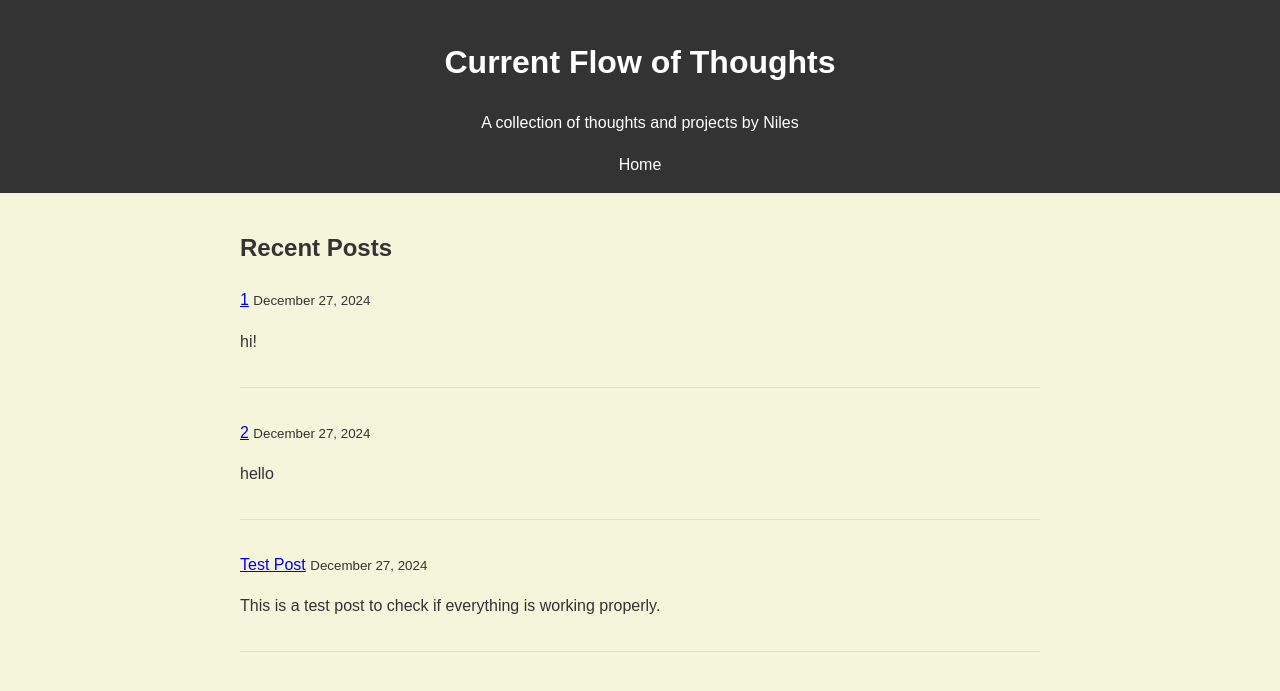
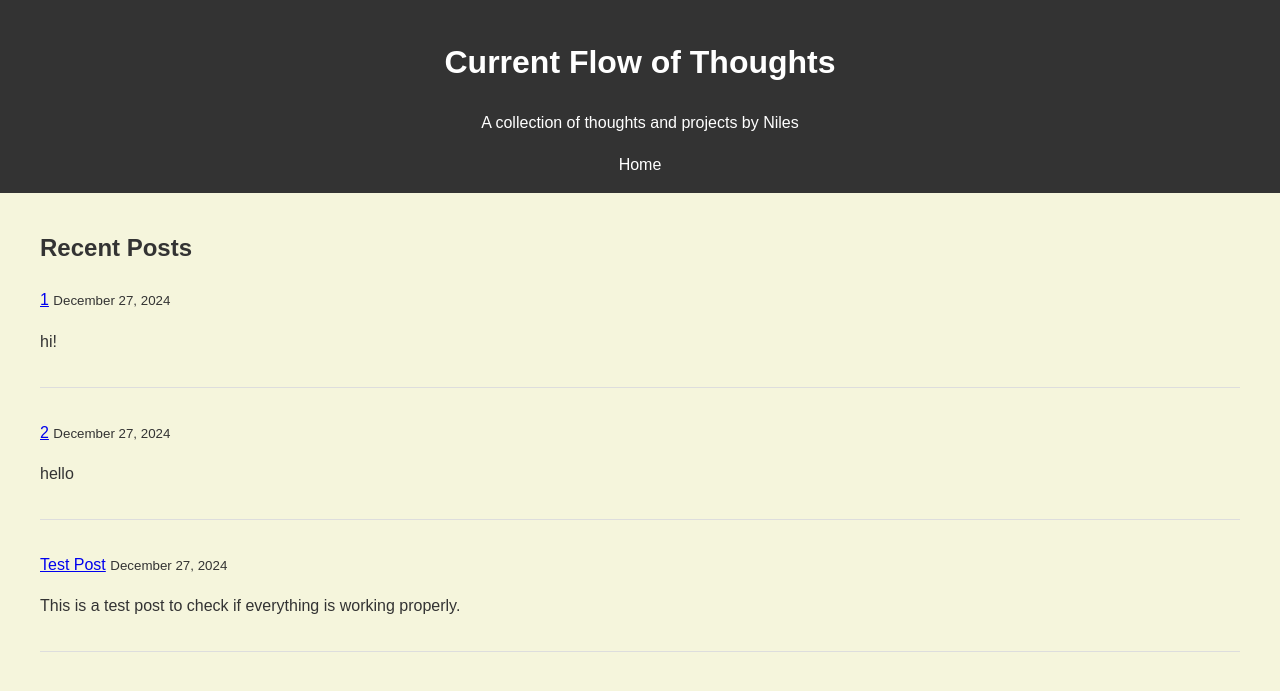
Before and after one commit to n-samaniego/Current-Flow-of-Thoughts, a Jekyll site: the page built from index.html, in a window 1280 px wide. Shown: the top 691 px of the page. Built offline with Jekyll 4.4.1, drawn with Linux system fonts in a browser that asks for light colours; the list of posts is cut into pages by our own code.

Commit message:
Update style.css

```diff
--- a/assets/style.css
+++ b/assets/style.css
@@ -20,7 +20,7 @@ header a {
 }
 
 main {
-    max-width: 800px;  /* Limit the width of the main content */
+    max-width: 1200px;  /* Limit the width of the main content */
     margin: 0 auto;    /* Center the content horizontally */
     padding: 1rem;     /* Add padding inside the main container */
 }
```
